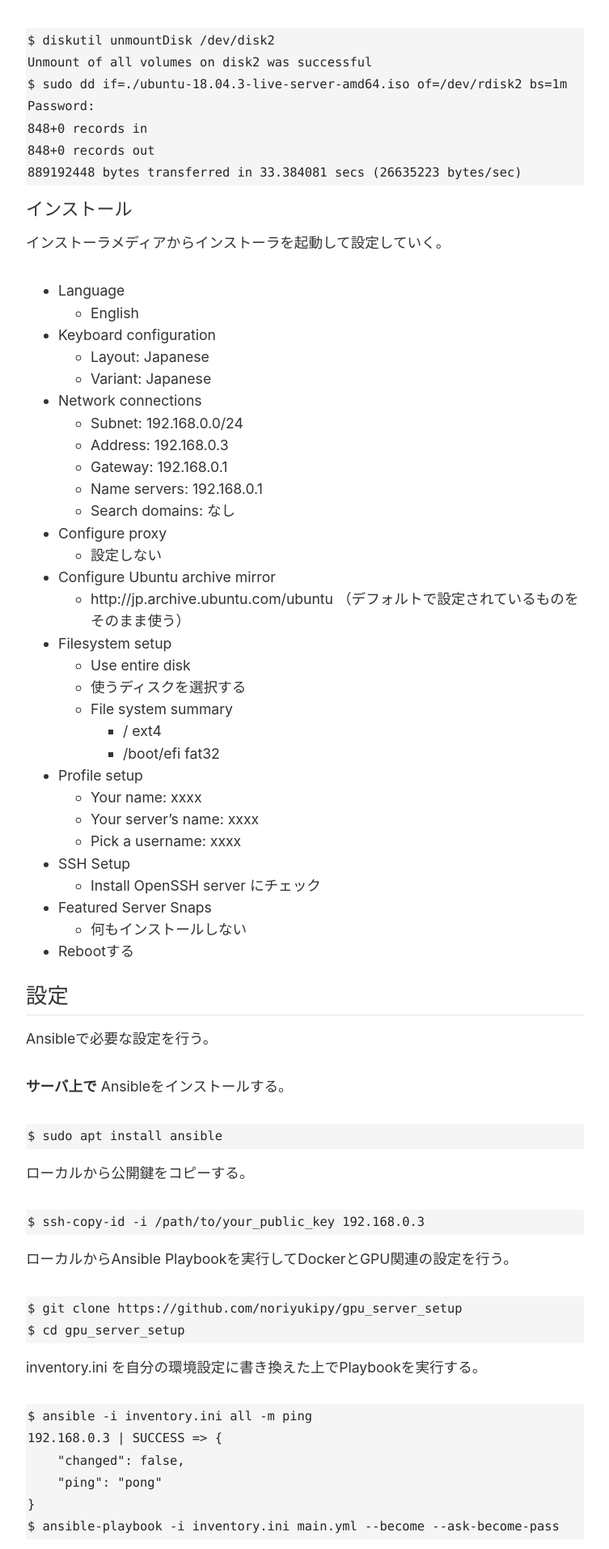
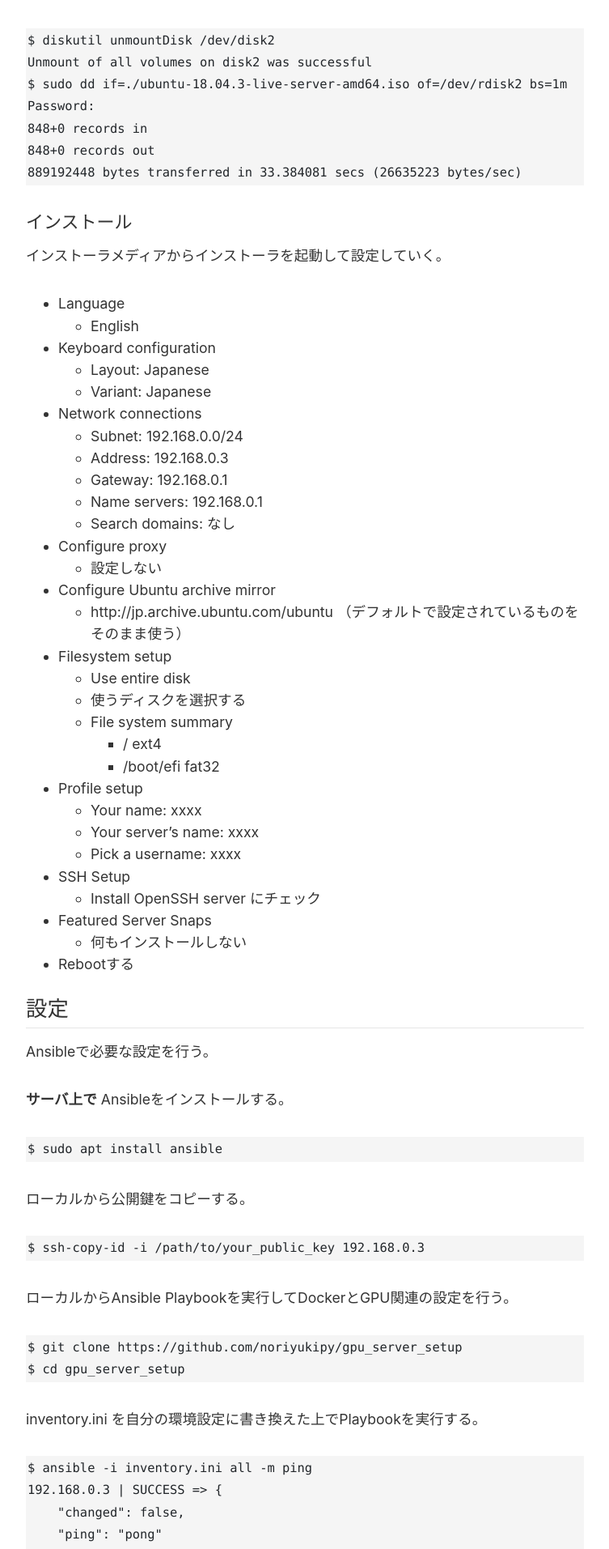
Before and after one commit to noriyukipy/blog, a Jekyll site: the page built from article/20191223-new_gpu_server.md, in a window 1280 px wide. Shown: the part 947-2860 px from the top of the page at 81% size, without its empty margins (263-1016 px from the left). Built offline with Jekyll 4.4.1, drawn with Linux system fonts in a browser that asks for light colours; our own code applies the rules of GitHub Pages for plain Markdown files.

Commit message:
Modify css to add margin to highlight

```diff
--- a/assets/css/main.css
+++ b/assets/css/main.css
@@ -81,6 +81,9 @@ p {
 }
 
 /* code */
+.highlight {
+    margin: 2rem 0 2rem 0;
+}
 pre.highlight {
     background-color: rgb(245,245,245);
     padding: 2px;
```
